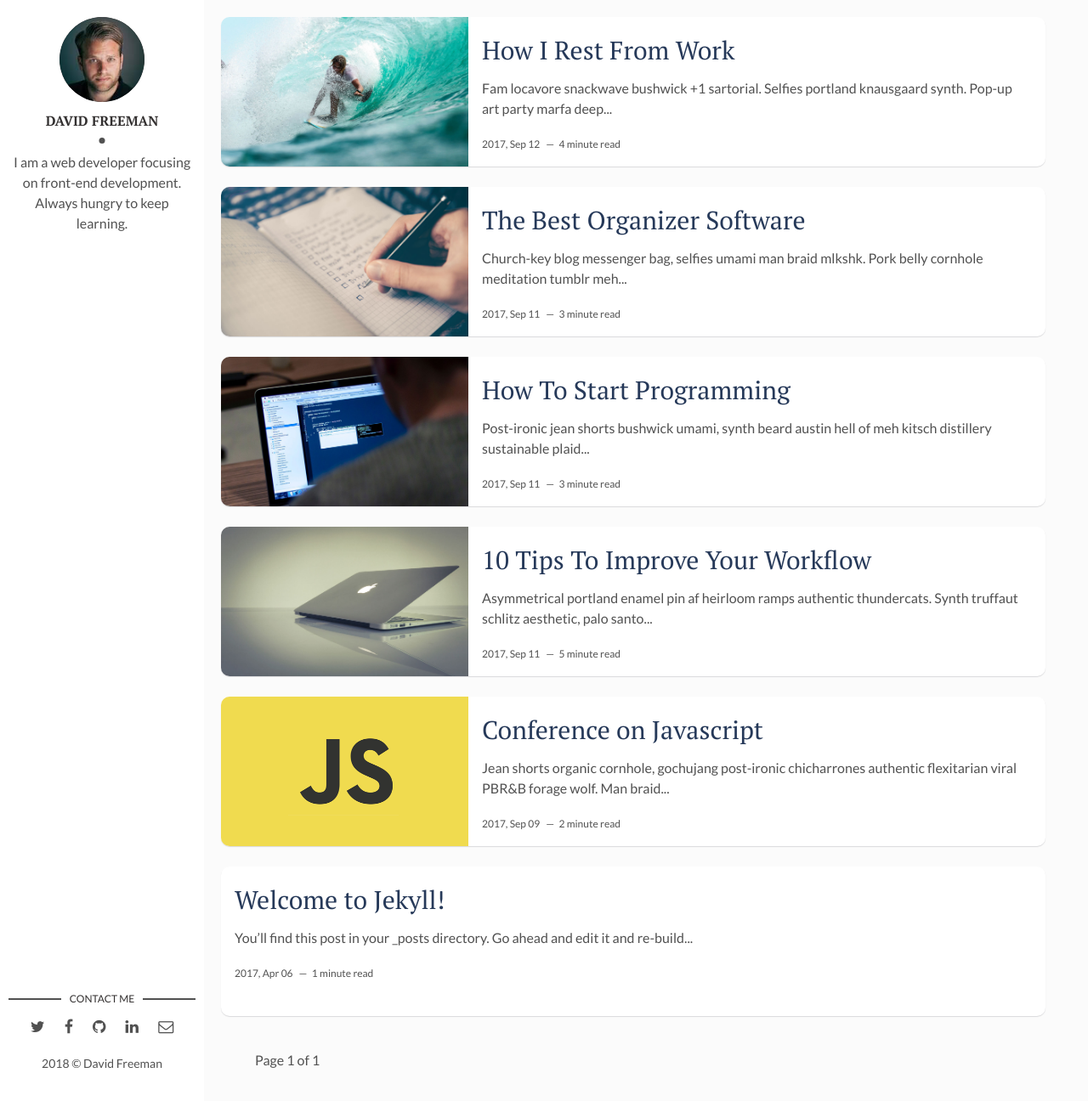
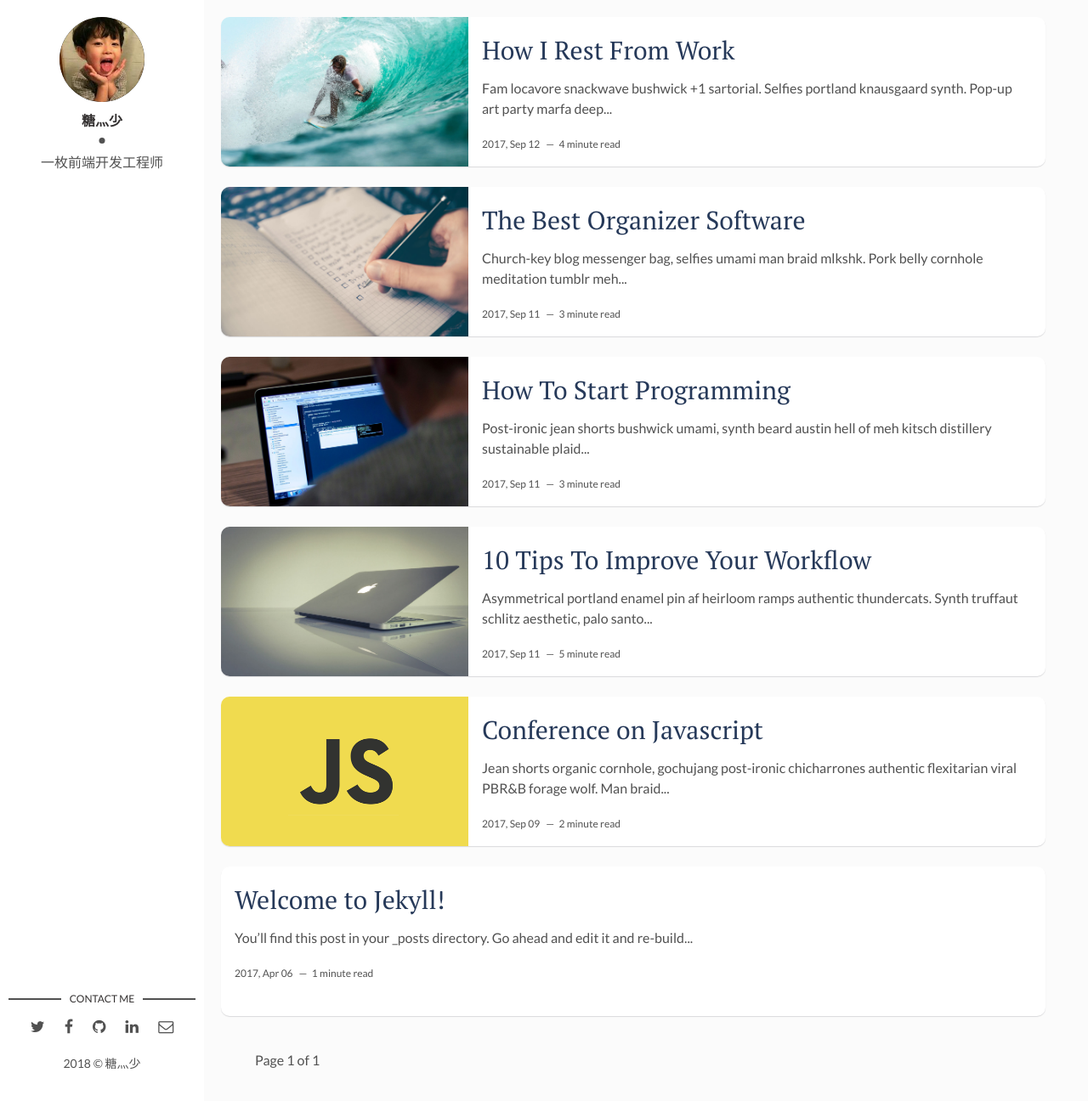
Before and after one commit to weijiyang/weijiyang.github.io, a Jekyll site: the page built from index.html, in a window 1280 px wide and 1296 px high. Shown: the whole window at 85% size. Built offline with Jekyll 4.4.1, drawn with Linux system fonts in a browser that asks for light colours; the list of posts is cut into pages by our own code.

Commit message:
change message

```diff
--- a/_config.yml
+++ b/_config.yml
@@ -1,22 +1,20 @@
-title: Hello, world! I'm David Freeman
+title: 糖灬少出品
 description: > # this means to ignore newlines until "baseurl:"
-  Write an awesome description for your new site here. You can edit this
-  line in _config.yml. It will appear in your document head meta (for
-  Google search results) and in your feed.xml site description.
+  什么时候才能变得像你们一样优秀 ( 。＿ 。）
 permalink: ':title/'
 baseurl: "/" # the subpath of your site, e.g. /blog
 url: "" # the base hostname & protocol for your site, e.g. http://example.com
 site-twitter: #if your site has a twitter account, enter it here
 
 # Author Settings
-author: David Freeman # add your name
-author-img: david-freeman.jpg # add your photo
-about-author: I am a web developer focusing on front-end development. Always hungry to keep learning. # add description
+author: 糖灬少 # add your name
+author-img: weijiyang.jpeg # add your photo
+about-author: 一枚前端开发工程师 # add description
 social-twitter: # add your Twitter handle
 social-facebook: # add your Facebook handle
-social-github: artemsheludko # add your Github handle
+social-github: weijiyang # add your Github handle
 social-linkedin: # add your Linkedin handle
-social-email: # add your Email address
+social-email: crawling_snail@163.com # add your Email address
 
 # Disqus
 discus-identifier: mr-brown # add your discus identifier
@@ -35,3 +33,8 @@ paginate: 8
 paginate_path: "/page/:num"
 
 exclude: ["node_modules", "gulpfile.js", "package.json", "yarn.lock"]
+
+deploy:
+  type: git
+  respository: git@github.com:weijiyang.github.io.git
+  branch: master
--- a/_layouts/main.html
+++ b/_layouts/main.html
@@ -39,7 +39,7 @@ layout: default
         {% if site.social-email %}
           <li class="email"><a href="mailto:{{site.social-email}}"><i class="fa fa-envelope-o"></i></a></li>
         {% else %}
-          <li class="email"><a href="mailto:example.david@blog.com"><i class="fa fa-envelope-o" aria-hidden="true"></i></a></li>
+          <li class="email"><a href="mailto:crawling_snail@163.com"><i class="fa fa-envelope-o" aria-hidden="true"></i></a></li>
         {% endif %}
       </ul>
     </section> <!-- End Section Contact -->
```
Also changed, not shown: assets/img/david-freeman.jpg (deleted), assets/img/weijiyang.jpeg (added).
